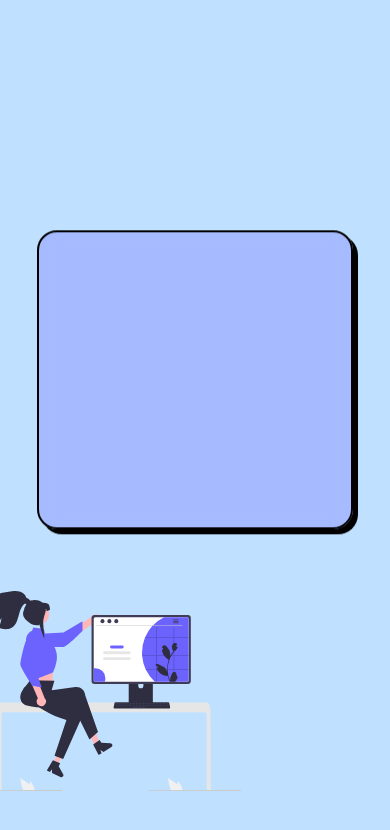
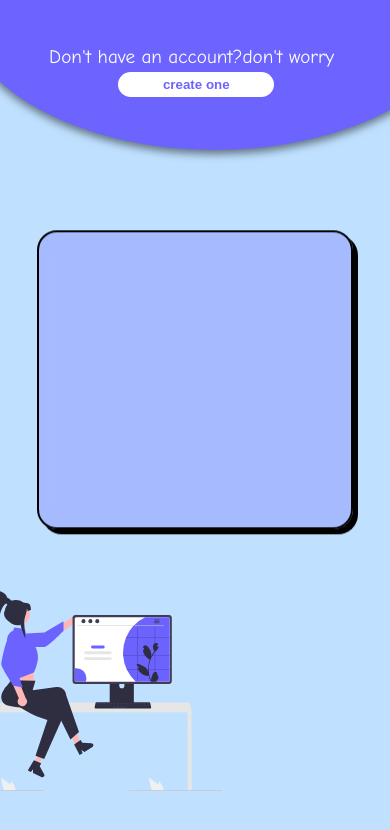
Before and after one commit to Nitheesh-Purnanand/login-interface, a plain HTML site: page index.html in a window 390 px wide. Drawn offline with Linux system fonts and the light colour scheme.

Commit message:
made responsive

```diff
--- a/style.css
+++ b/style.css
@@ -1,4 +1,5 @@
-@import url(https://fonts.googleapis.com/css2?family=Crimson+Pro:wght@200..900&display=swap);
+@import url("https://fonts.googleapis.com/css2?family=Crimson+Pro:wght@200..900&display=swap");
+@import url('https://fonts.googleapis.com/css2?family=Comic+Neue:ital,wght@0,300;0,400;0,700;1,300;1,400;1,700&display=swap');
 *{
 margin: 0px;
 padding: 0px;
@@ -12,16 +13,6 @@ padding: 0px;
     pointer-events: none;
     background-color: rgb(191, 225, 255);
 }
-/* .bubble{
-    height: max(300px,30vw);
-    width: max(100px,30vw);
-    background-color: ;
-    border-radius: 100%;
-    position: absolute;
-    left: 50%;
-    top: 100%;
-    animation: wave 1s ease-in-out infinite;
-} */
 @keyframes wave {
     from,to{
         transform: translate(-50%,0%);
@@ -47,6 +38,7 @@ padding: 0px;
 .desk{
     position: relative;
     top: 29.5%;
+    left: -1.5%;
     height: 600px;
     width: 600px;
     animation: move 1s ease-in-out 1;
@@ -55,6 +47,9 @@ padding: 0px;
 @keyframes move {
     from{
         transform: translate(-50%,0%);
+    }
+    60%{
+        transform: translate(4%,0%);
     }
     100%{
         transform:translate(0%,0%) ;
@@ -82,9 +77,10 @@ padding: 0px;
 .text {
     position: relative;
     top: 20%;
-    left: -10%;
+    left: -12.5%;
     font-size: 1.6em;
     margin-bottom: 20px;
+    font-family:"Comic Neue";
 }
 
 .create_button {
@@ -95,8 +91,8 @@ padding: 0px;
     justify-content: center;
     align-items: center;
     width: 20%;
-    top: 25%;
-    left: -0%;
+    top: 24%;
+    left: -10%;
     border-radius: 20px;
     padding: 10px 20px;
     cursor: pointer;
@@ -109,7 +105,7 @@ padding: 0px;
     font-weight: bold;
 }
 
-.create_button:hover {
+.create_button a:hover {
     background-color: #f0f0f0;
 }
 
@@ -134,19 +130,42 @@ padding: 0px;
     .desk{
         position: absolute;
         top: 70%;
-        left: -50%;
+        left: -55%;
         height: 200px;
         width: 600px;
         animation: move 1s ease-in-out 1;
     }
     .wrapper{
         position: relative;
-        top: -120%;
-        left: 70%;
-        width: 40vw;
-        height: 74vh;
+        top: -17%;
+        left: -10%;
+        width: 120vw;
+        height: 30vh;
         border-radius: 50%;
         background-color: #6d63fe;
-        animation: move2 1s ease-in 1;
+        animation: move3 1.15s ease-in 1;
+    }
+    .create_button{
+        left: -4%;
+        width: 40vw;
+        padding: 5px 5px ;
+    }
+    .text{
+        font-size: 1.2rem;
+        position: relative;
+        font-family: "Comic Neue";
+        top: 30%;
+        left: -5%;
+    }
+@keyframes move3 {
+    from{
+        transform: translate(0%,-50%);
+    }
+    70%{
+        transform:translate(0%,10%)
+    }
+    to{
+        transform: translate(0%,0%);
     }
 }
+}
```
